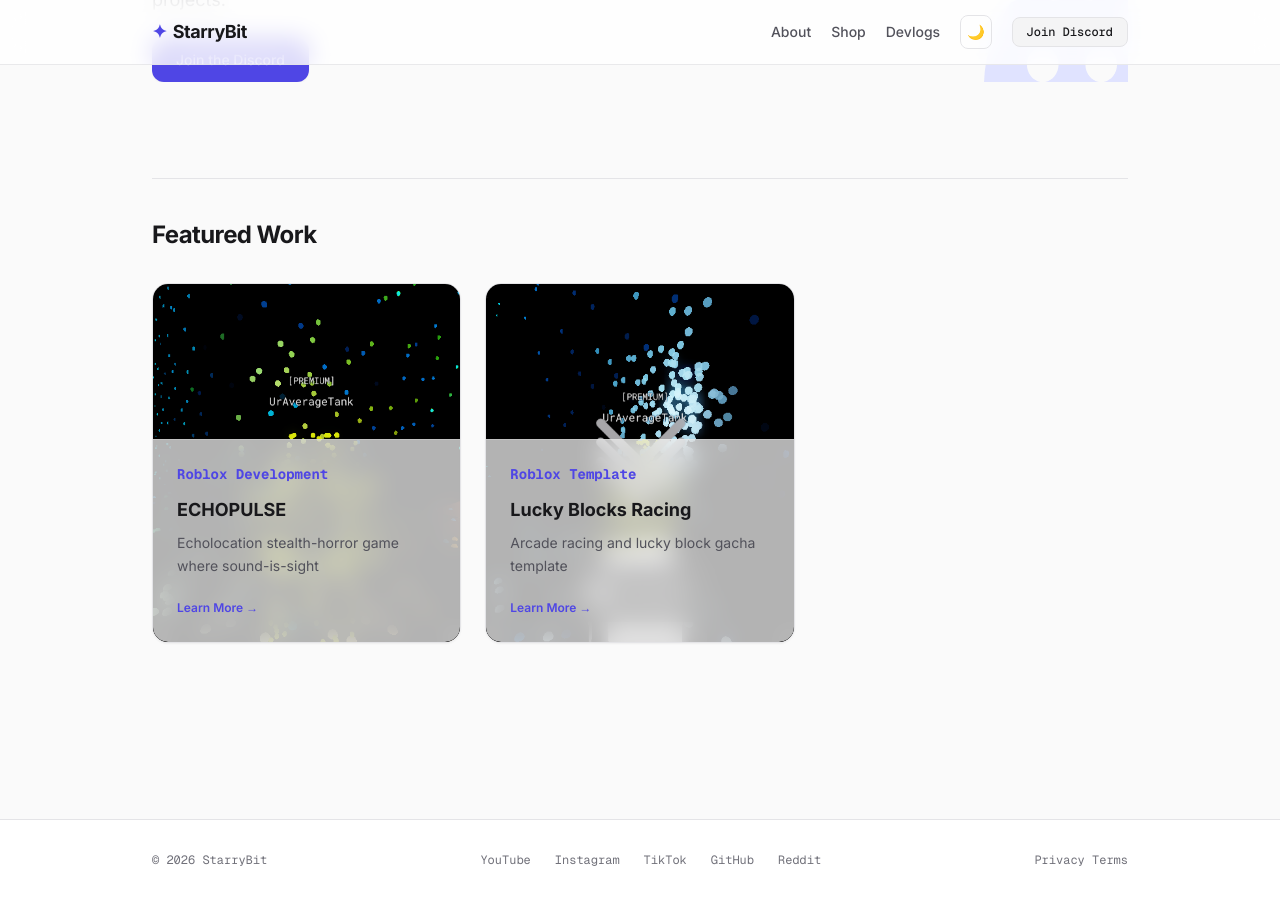
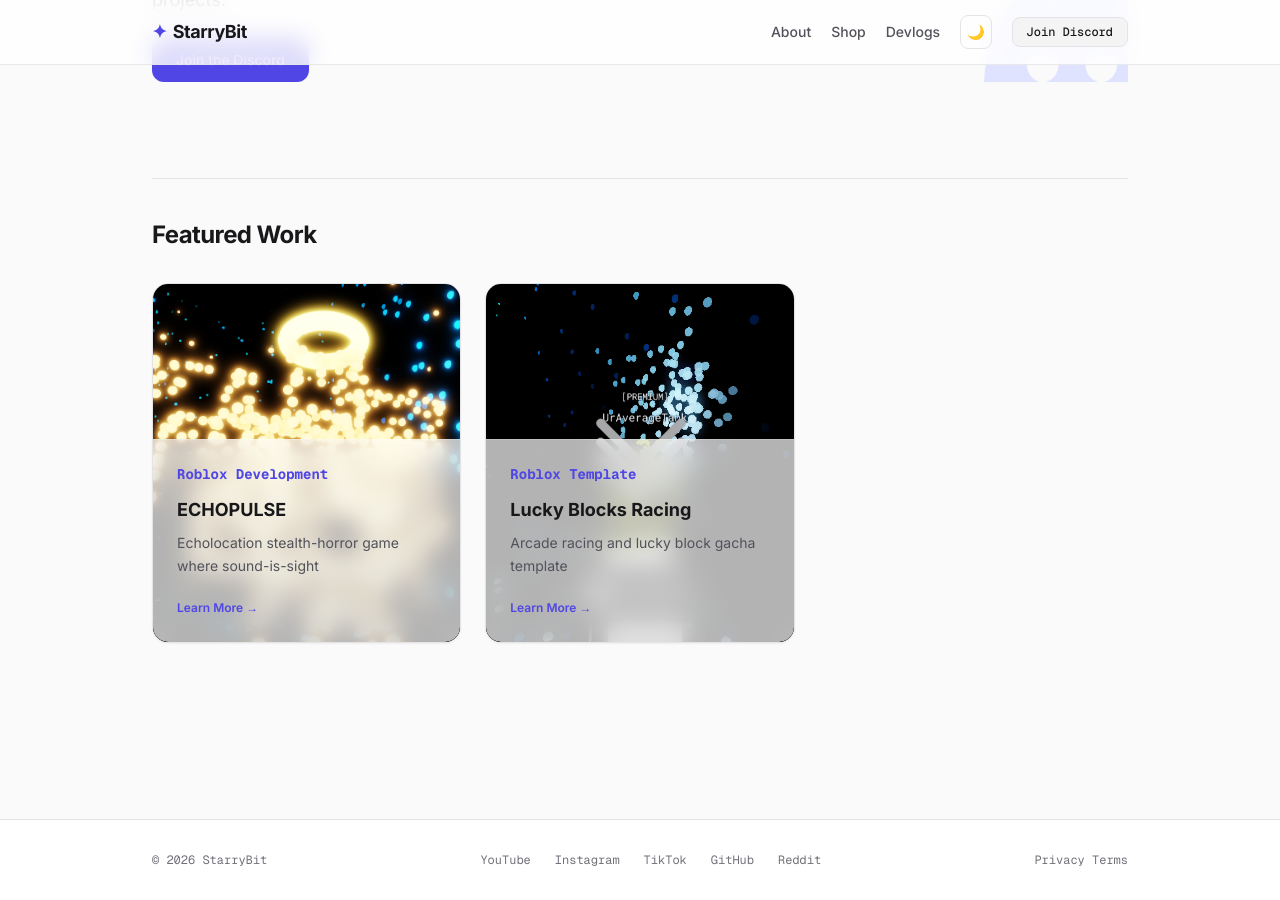
Before and after one commit to StarryBit/starrybit.github.io, a Jekyll site: the page built from index.html, in a window 1280 px wide and 900 px high, scrolled down 1394 px. Built offline with Jekyll 4.4.1, drawn with Linux system fonts in a browser that asks for light colours; nearby versions of some CDN libraries.

Commit message:
Update index.html

```diff
--- a/index.html
+++ b/index.html
@@ -82,7 +82,7 @@ title: StarryBit | Roblox Systems Engineering
 
         <!-- Project 1 -->
         {% include card.html
-            image="/assets/Screenshot 2026-07-07 124608.png"
+            image="/assets/echopulse website banner.png"
             category="Roblox Development"
             title="ECHOPULSE"
             description="Echolocation stealth-horror game where sound-is-sight"
```
